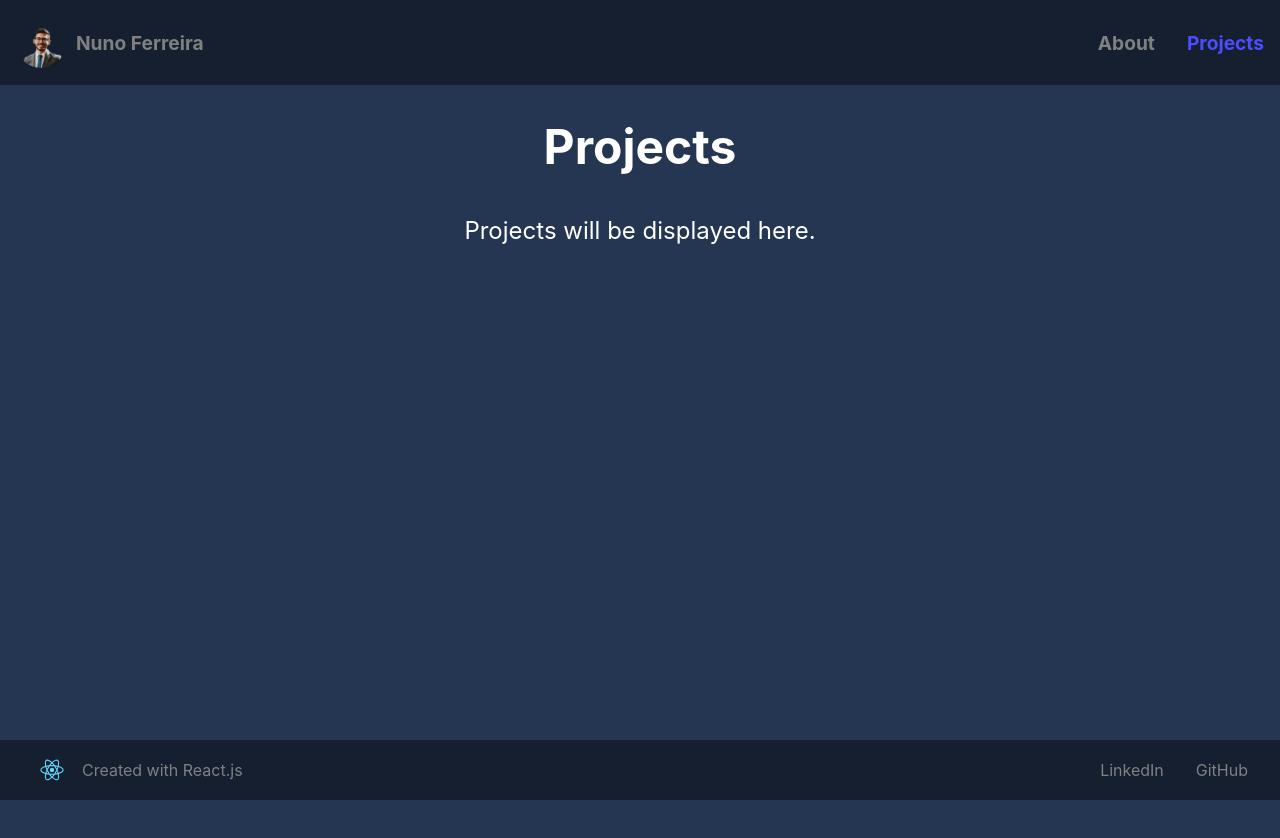
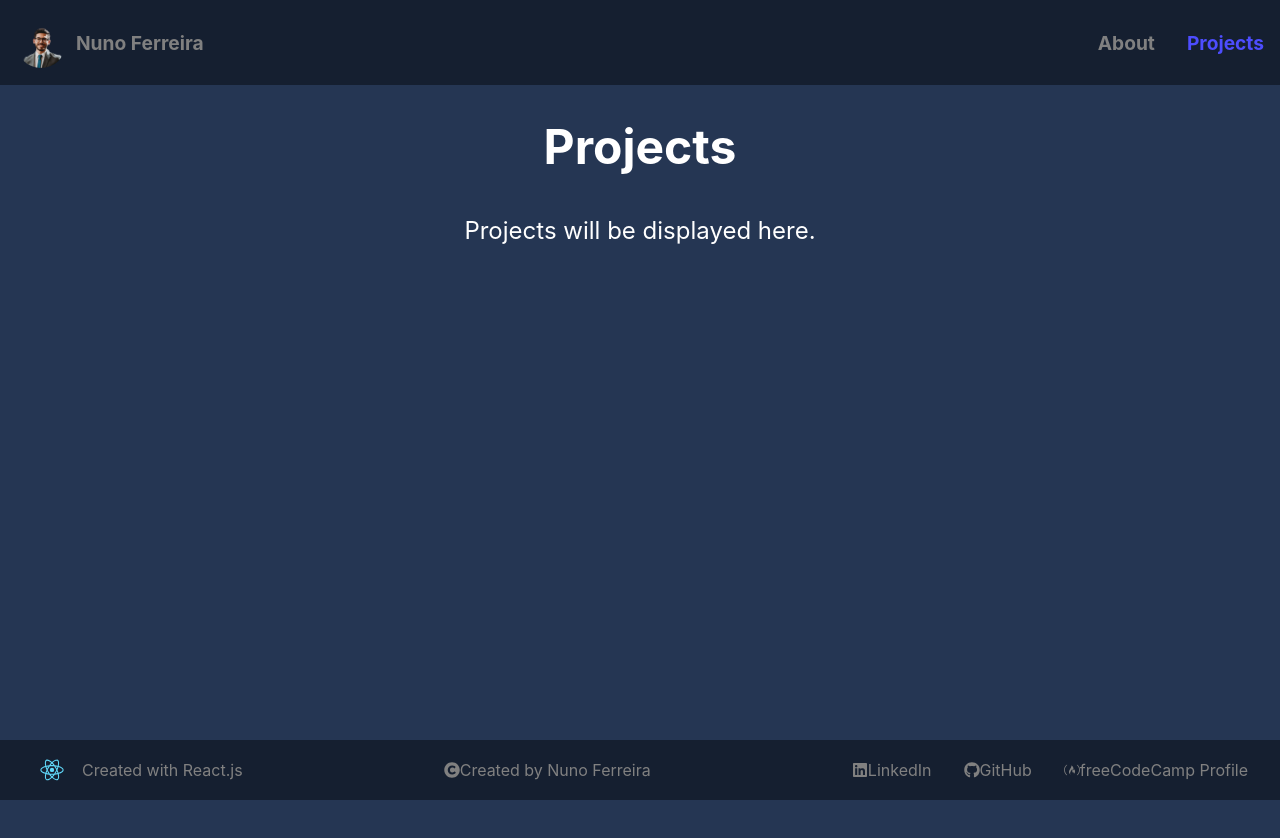
Before and after one commit to Nuno-Ferreira/nuno-ferreira.github.io, a React (Create React App) app in the folder portfolio-website/: page /projects in a window 1280 px wide. Shown: the top 838 px of the page. Built offline with nearby package versions, Linux system fonts and the light colour scheme.

Commit message:
Added icons for website links

```diff
--- a/portfolio-website/src/components/Footer.js
+++ b/portfolio-website/src/components/Footer.js
@@ -1,5 +1,6 @@
 import React from "react";
 import logo from "../logo.svg";
+import { FaFreeCodeCamp, FaGithub, FaLinkedin, FaCopyright } from "react-icons/fa";
 import { StyledFooter, FooterLink, FooterMenu, FooterLogo } from "./FooterElements";
 
 const Footer = () => {
@@ -13,11 +14,23 @@ const Footer = () => {
                     </FooterLink>
                 </FooterMenu>
                 <FooterMenu>
+                    <FooterLink to="/" activeStyle>
+                        <FaCopyright />
+                        Created by Nuno Ferreira
+                    </FooterLink>
+                </FooterMenu>
+                <FooterMenu>
                     <FooterLink to="https://www.linkedin.com/in/nuno-ferreira-2950741b8/" target="_blank" activeStyle>
+                        <FaLinkedin />
                         LinkedIn
                     </FooterLink>
                     <FooterLink to="https://github.com/Nuno-Ferreira" target="_blank" activeStyle>
+                        <FaGithub />
                         GitHub
+                    </FooterLink>
+                    <FooterLink to="https://www.freecodecamp.org/Nunoferreira12" target="_blank" activeStyle>
+                        <FaFreeCodeCamp />
+                        freeCodeCamp Profile
                     </FooterLink>
                 </FooterMenu>
             </StyledFooter>
--- a/portfolio-website/src/components/FooterElements.js
+++ b/portfolio-website/src/components/FooterElements.js
@@ -20,9 +20,6 @@ export const FooterLink = styled(Link)`
     padding: 0 1rem;
     height: 100%;
     cursor: pointer;
-    &.active {
-        color: #4d4dff;
-    }
 `;
 
 export const FooterMenu = styled.div`
```
